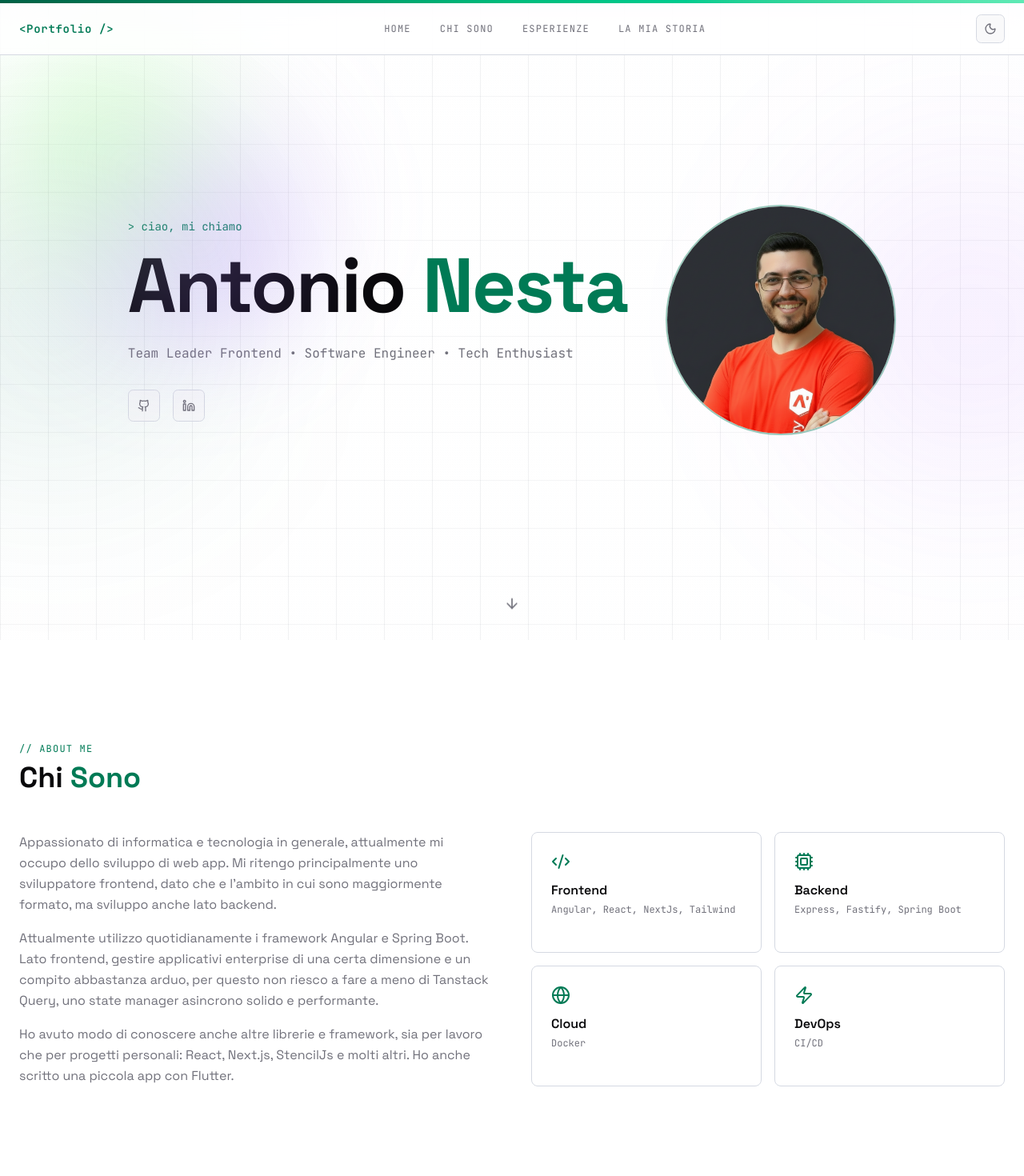
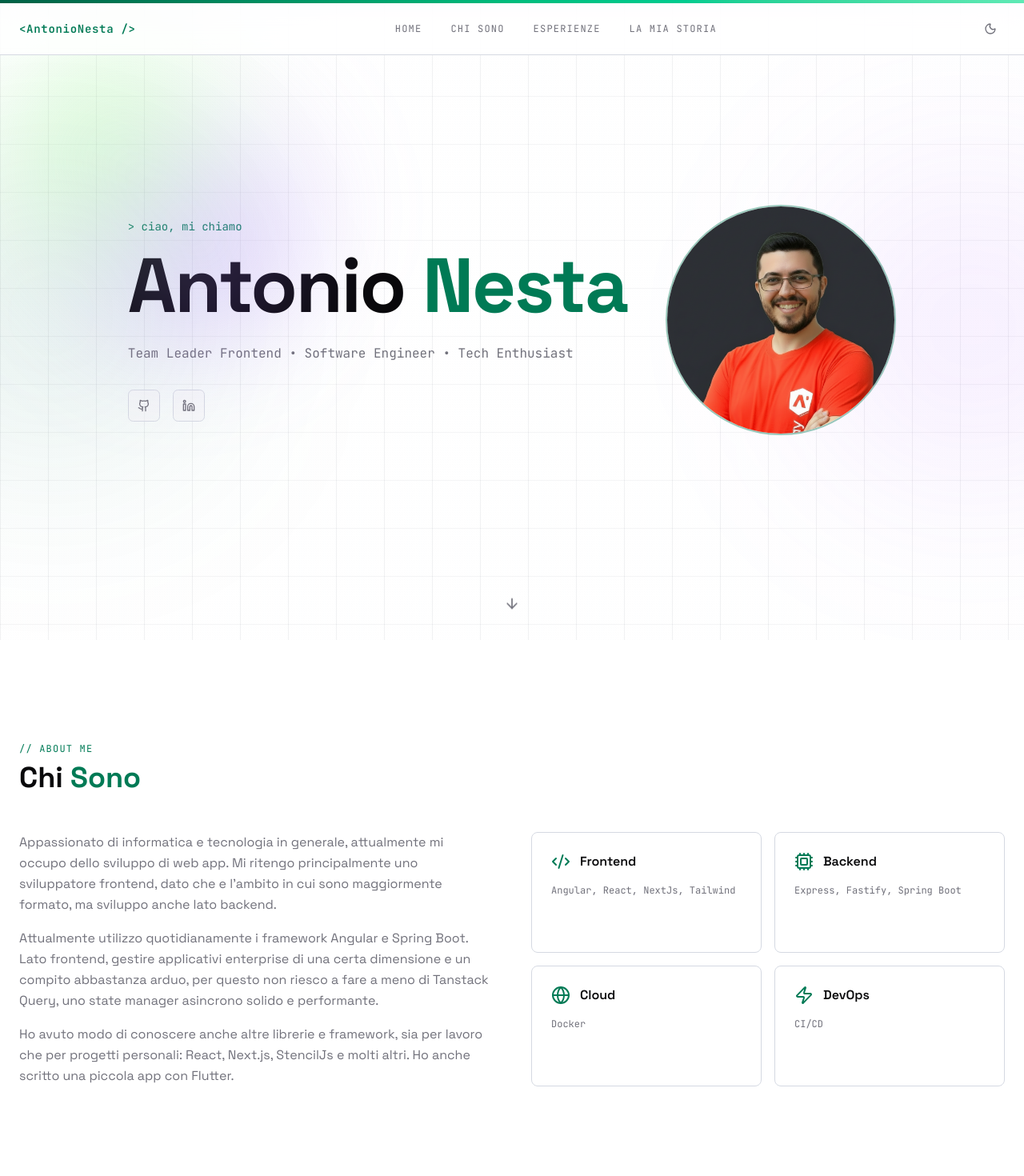
Before and after one commit to antonionesta/portfolio, a Next.js app: page / in a window 1280 px wide. Shown: the top 1470 px of the page at 80% size. Built offline with nearby package versions, Linux system fonts and the light colour scheme.

Commit message:
Ultime correzioni

```diff
--- a/src/components/about-section.tsx
+++ b/src/components/about-section.tsx
@@ -64,11 +64,14 @@ export function AboutSection({ about }: { about: PortfolioContent["about"] }) {
             {about.skills.map(({ icon, label, desc }, i) => (
               <div
                 key={i}
-                className="group rounded-lg border border-border bg-card p-6 transition-all hover:border-primary hover:neon-border"
+                className="group relative overflow-hidden rounded-lg border border-border bg-card p-6 transition-all hover:border-primary hover:neon-border"
               >
-                {icon}
-                <h3 className="mb-1 font-semibold text-foreground">{label}</h3>
+                <div className="mb-4 flex items-center gap-3">
+                  {icon}
+                  <h3 className="font-semibold text-foreground">{label}</h3>
+                </div>
                 <p className="font-mono text-xs text-muted-foreground">{desc}</p>
+                <div className="absolute bottom-0 left-0 h-0.5 w-0 rounded-b-lg bg-primary transition-all duration-500 group-hover:w-full" />
               </div>
             ))}
           </motion.div>
--- a/src/components/footer.tsx
+++ b/src/components/footer.tsx
@@ -6,19 +6,18 @@ import { useRef } from "react";
 export function Footer() {
   const ref = useRef(null);
   const isInView = useInView(ref, { once: true, margin: "10px" });
+
   return (
     <footer ref={ref} className="pb-6">
-            {/* Footer */}
       <motion.div
         initial={{ opacity: 0 }}
         animate={isInView ? { opacity: 1 } : {}}
         transition={{ delay: 0.4 }}
-                className="mt-0 md:mt-32 border-t border-border pt-8 text-center"
+        className="mt-0 border-t border-border pt-8 text-center md:mt-32"
       >
         <p className="font-mono text-xs text-muted-foreground">
-                    &copy; {new Date().getFullYear()} · Made with{" "}
-                    <span className="text-primary">love</span> and{" "}
-                    <span className="text-accent">code</span>
+          &copy; {new Date().getFullYear()} Antonio Nesta. Made with{" "}
+          <span className="text-primary dark:text-accent">love</span>.
         </p>
       </motion.div>
     </footer>
--- a/src/components/theme-toggle.tsx
+++ b/src/components/theme-toggle.tsx
@@ -40,7 +40,7 @@ export function ThemeToggle() {
       type="button"
       aria-label={mounted ? `Attiva tema ${theme === "dark" ? "chiaro" : "scuro"}` : "Cambia tema"}
       onClick={toggleTheme}
-      className="inline-flex h-9 w-9 items-center justify-center rounded-md border border-border bg-secondary/50 text-muted-foreground transition-all hover:border-primary hover:text-primary"
+      className="inline-flex h-9 w-9 items-center justify-center text-muted-foreground transition-colors hover:text-primary"
     >
       {mounted && theme === "dark" ? <Sun className="h-4 w-4" /> : <Moon className="h-4 w-4" />}
     </button>
--- a/src/data/portfolio.tsx
+++ b/src/data/portfolio.tsx
@@ -20,14 +20,14 @@ export const navItems: NavItem[] = [
 ];
 
 export const portfolioContent: PortfolioContent = {
-  brand: "<Portfolio />",
+  brand: "<AntonioNesta />",
   hero: {
     greeting: "ciao, mi chiamo",
     firstName: "Antonio",
     lastName: "Nesta",
     roles: ["Team Leader Frontend", "Software Engineer", "Tech Enthusiast"],
     summary:
-      "Progetto e Sviluppo applicazioni moderne con focus su performance e stabilità.",
+      "Costruisco frontend solidi, veloci e scalabili.",
     ctaPrimary: { label: "Scopri Chi Sono", href: "#about" },
     ctaSecondary: { label: "Vedi Esperienze", href: "#experiences" },
     socialLinks: [
@@ -53,28 +53,28 @@ export const portfolioContent: PortfolioContent = {
     skills: [
       {
         icon: (
-          <Code2 className="mb-3 h-6 w-6 text-primary transition-all group-hover:neon-text" />
+          <Code2 className="h-6 w-6 text-primary transition-all group-hover:neon-text" />
         ),
         label: "Frontend",
         desc: "Angular, React, NextJs, Tailwind",
       },
       {
         icon: (
-          <Cpu className="mb-3 h-6 w-6 text-primary transition-all group-hover:neon-text" />
+          <Cpu className="h-6 w-6 text-primary transition-all group-hover:neon-text" />
         ),
         label: "Backend",
         desc: "Express, Fastify, Spring Boot",
       },
       {
         icon: (
-          <Globe className="mb-3 h-6 w-6 text-primary transition-all group-hover:neon-text" />
+          <Globe className="h-6 w-6 text-primary transition-all group-hover:neon-text" />
         ),
         label: "Cloud",
         desc: "Docker",
       },
       {
         icon: (
-          <Zap className="mb-3 h-6 w-6 text-primary transition-all group-hover:neon-text" />
+          <Zap className="h-6 w-6 text-primary transition-all group-hover:neon-text" />
         ),
         label: "DevOps",
         desc: "CI/CD",
```
Lines whose indentation alone changed are shown as unchanged.
